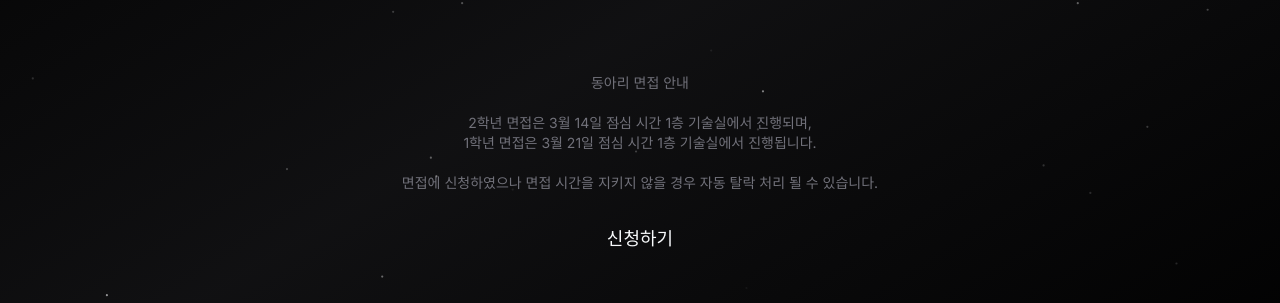
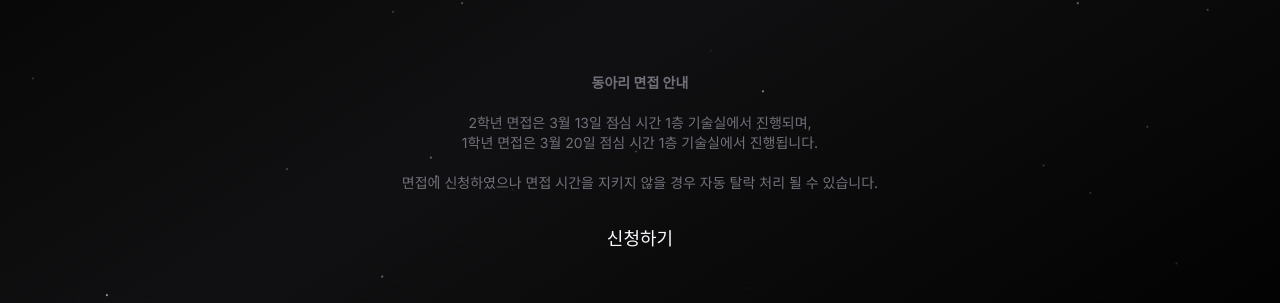
Before and after one commit to Code-Zero-Club/code-zero-web, a Next.js app: page / in a window 1280 px wide. Shown: the part 376-679 px from the top of the page. Built offline with nearby package versions, Linux system fonts and the light colour scheme; what tailwindcss-debug-screens would draw is missing.

Commit message:
fix : 면접 일정 Fix

```diff
--- a/app/page.tsx
+++ b/app/page.tsx
@@ -35,7 +35,7 @@ export default function Home() {
       <div className="hidden w-screen h-px animate-glow md:block animate-fade-right bg-gradient-to-r from-zinc-300/0 via-zinc-300/50 to-zinc-300/0" />
       <div className="my-16 text-center animate-fade-in">
         <h2 className="text-sm text-zinc-500 px-4">
-          동아리 면접 안내<br/><br/>2학년 면접은 3월 14일 점심 시간 1층 기술실에서 진행되며,<br/>1학년 면접은 3월 21일 점심 시간 1층 기술실에서 진행됩니다.<br/><br/>면접에 신청하였으나 면접 시간을 지키지 않을 경우 자동 탈락 처리 될 수 있습니다.
+          <strong>동아리 면접 안내</strong><br/><br/>2학년 면접은 3월 13일 점심 시간 1층 기술실에서 진행되며,<br/>1학년 면접은 3월 20일 점심 시간 1층 기술실에서 진행됩니다.<br/><br/>면접에 신청하였으나 면접 시간을 지키지 않을 경우 자동 탈락 처리 될 수 있습니다.
           <Link
             target="_blank"
             href="https://naver.me/GXqWkozs"
```
